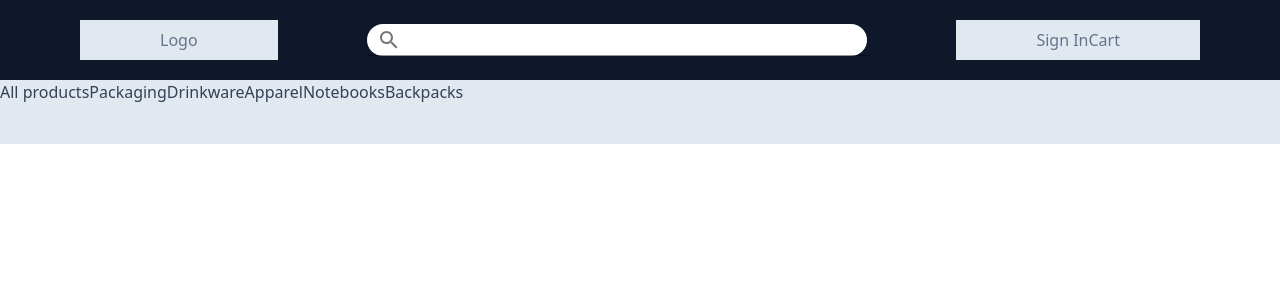
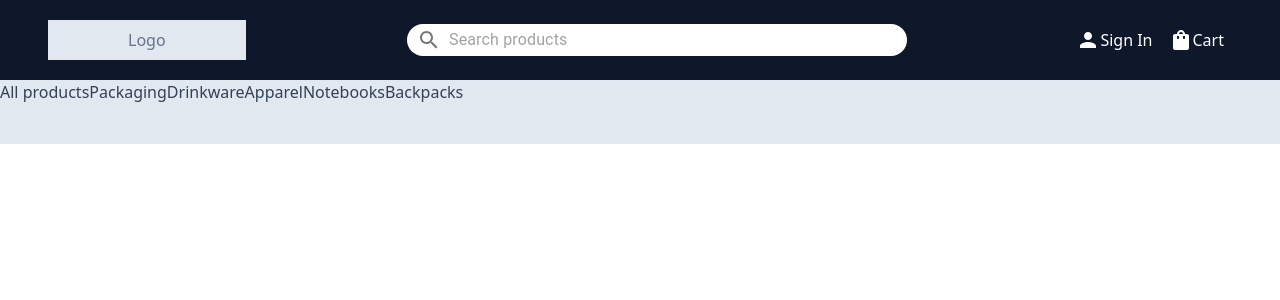
Before and after one commit to manzonlucas/react-mui-challenge, a React (Create React App) app: page / in a window 1280 px wide. Shown: the top 300 px of the page. Built offline with nearby package versions, Linux system fonts and the light colour scheme.

Commit message:
header finished

```diff
--- a/src/components/Header/index.jsx
+++ b/src/components/Header/index.jsx
@@ -6,7 +6,7 @@ export default function Header() {
   return (
     <>
       <header className="bg-slate-900 h-20 flex items-center justify-between text-white">
-        <span className="bg-slate-200 text-slate-500 px-20 py-2 mx-20">Logo</span>
+        <span className="bg-slate-200 text-slate-500 px-20 py-2 mx-12">Logo</span>
         <SearchBar />
         <UserButtons />
       </header>
--- a/src/components/Header/searchBar.jsx
+++ b/src/components/Header/searchBar.jsx
@@ -1,23 +1,34 @@
-import { FormControl, Input, InputAdornment, InputLabel, TextField } from "@mui/material";
-import SearchIcon from '@mui/icons-material/Search';
+import {
+  FormControl,
+  Input,
+  InputAdornment,
+  InputLabel,
+  TextField,
+} from "@mui/material";
+import SearchIcon from "@mui/icons-material/Search";
 
 export default function SearchBar() {
   return (
-    <FormControl variant="standard" className="grow m-40 w-2" style={{ maxWidth: '500px' }}>
+    <FormControl
+      variant="standard"
+      className="grow m-40 w-2"
+      style={{ maxWidth: "500px" }}
+    >
       <Input
         id="input-with-icon-adornment"
         sx={{
-          backgroundColor: 'white',
-          borderRadius: '25px',
-          padding: '0 10px'
-        }
-        }
+          backgroundColor: "white",
+          borderRadius: "25px",
+          padding: "0 10px",
+        }}
+        placeholder='Search products'
+        disableUnderline={true}
         startAdornment={
-          < InputAdornment position="start" >
+          <InputAdornment position="start">
             <SearchIcon />
-          </InputAdornment >
+          </InputAdornment>
         }
       />
-    </FormControl >
-  )
+    </FormControl>
+  );
 }
--- a/src/components/Header/userButtons.jsx
+++ b/src/components/Header/userButtons.jsx
@@ -1,8 +1,18 @@
+import PersonIcon from '@mui/icons-material/Person';
+import ShoppingBagIcon from '@mui/icons-material/ShoppingBag';
+
 export default function UserButtons() {
   return (
-    <div className="bg-slate-200 text-slate-500 px-20 py-2 mx-20">
-      <span>Sign In</span>
-      <span>Cart</span>
-    </div>
+    <section className="flex justify-around text-white py-2 mx-12">
+      <a href="/" className='mx-2 flex align-center space-around'>
+        <PersonIcon />
+        <span>Sign In</span>
+      </a>
+
+      <a href="/" className='mx-2 flex align-center space-around'>
+        <ShoppingBagIcon />
+        <span>Cart</span>
+      </a>
+    </section>
   )
 }
```
